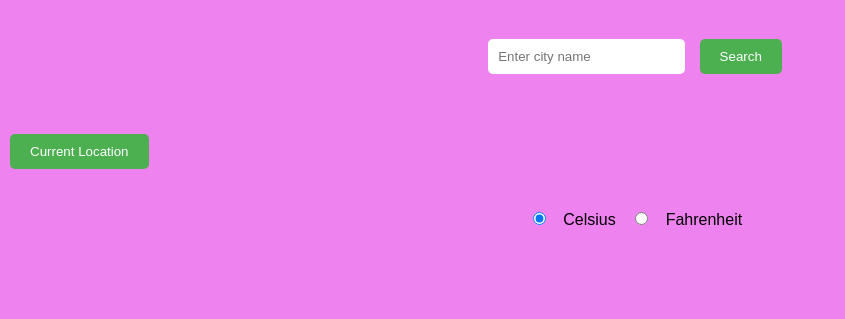
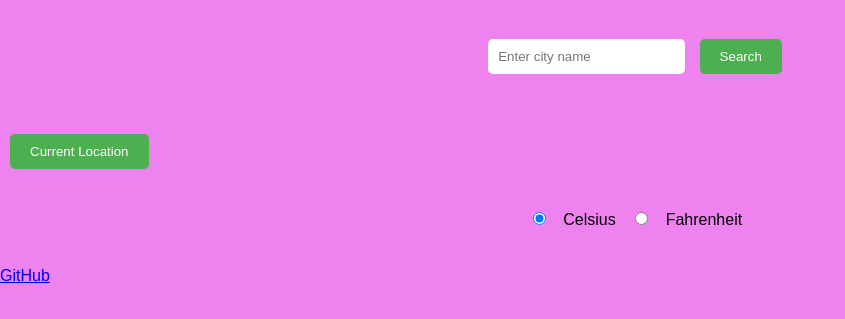
Before and after one commit to asaletaati/SheCodes-weather-app-2, a plain HTML site: page index.html in a window 1280 px wide. Shown: the part 61-380 px from the top of the page, without its empty margins (0-845 px from the left). Drawn offline with Linux system fonts and the light colour scheme.

Commit message:
Update index.html

```diff
--- a/index.html
+++ b/index.html
@@ -22,6 +22,8 @@
     <input type="radio" id="fahrenheit" name="tempUnit" value="imperial">
     <label for="fahrenheit">Fahrenheit</label>
   </div>
+  <br>
+  <a href="https://github.com/asaletaati/SheCodes-weather-app-2">GitHub</a>
 
   <div id="weather-details"></div>
 
```
